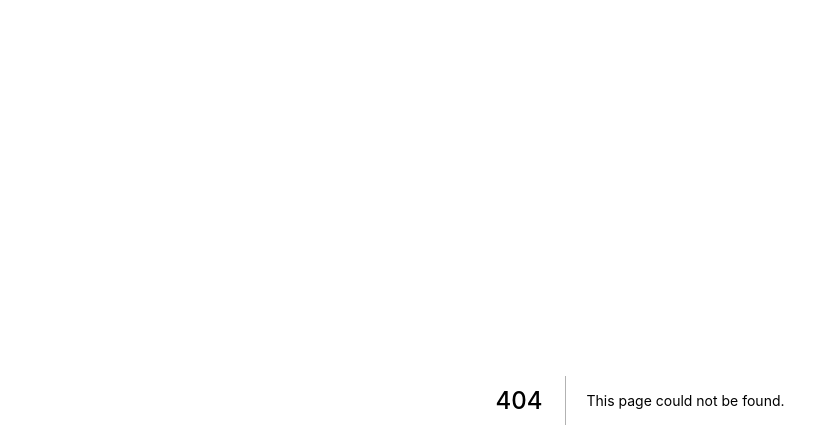
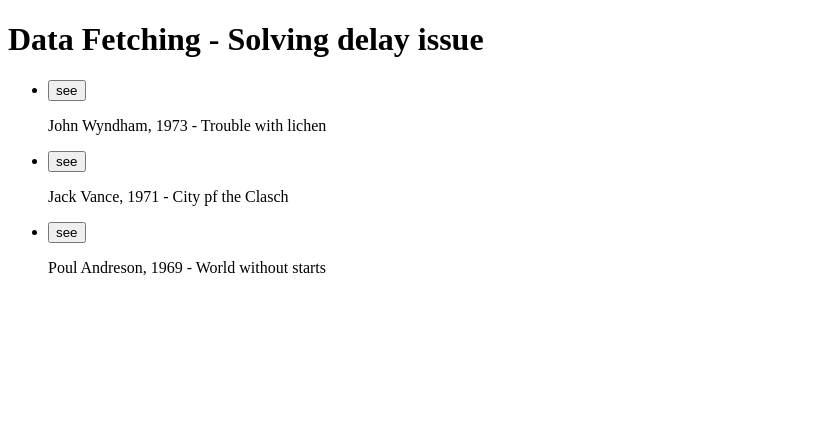
Before and after one commit to didof/next-guide, a Next.js app: page /mock in a window 1280 px wide. Before the commit this address had no page. Shown: the top 448 px of the page, without its empty margins (0-839 px from the left). Built offline with nearby package versions, Linux system fonts and the light colour scheme; data requests are answered from the project's data file.

Commit message:
new: dealing with delay to obtain SPA feeling

```diff
--- /dev/null
+++ b/db.json
@@ -0,0 +1,22 @@
+{
+    "books": [
+        {
+            "id": 618,
+            "title": "Trouble with lichen",
+            "printed": 1973,
+            "author": "John Wyndham"
+        },
+        {
+            "id": 562,
+            "title": "City pf the Clasch",
+            "printed": 1971,
+            "author": "Jack Vance"
+        },
+        {
+            "id": 529,
+            "title": "World without starts",
+            "printed": 1969,
+            "author": "Poul Andreson"
+        }
+    ]
+}
--- a/package.json
+++ b/package.json
@@ -5,12 +5,16 @@
   "scripts": {
     "dev": "next dev",
     "build": "next build",
-    "start": "next start"
+    "start": "next start",
+    "mock-server": "json-server --watch ./db.json -p 4001 -d 3000"
   },
   "dependencies": {
     "isomorphic-unfetch": "^3.0.0",
     "next": "9.3.6",
     "react": "16.13.1",
     "react-dom": "16.13.1"
+  },
+  "devDependencies": {
+    "json-server": "^0.16.1"
   }
 }
--- /dev/null
+++ b/src/pages/mock.js
@@ -0,0 +1,64 @@
+import fetch from 'isomorphic-unfetch'
+import Link from 'next/link'
+import { useState, useEffect } from 'react'
+
+const Mock = ({ booksList }) => {
+	const [books, setBooks] = useState(booksList)
+
+	useEffect(() => {
+		async function loadBooks() {
+			const url = `http://localhost:4001/books`
+			const response = await fetch(url)
+			const json_response = await response.json()
+			setBooks(json_response)
+		}
+
+		if (booksList.length === 0) {
+			loadBooks()
+		}
+	}, [])
+
+	let list_books = <div>Loading</div>
+
+	if (books.length > 0) {
+		list_books = books.map(({ id, title, printed, author }) => {
+			return (
+				<li key={id}>
+					<Link href='/books/[book]' as={`/books/${id}`}>
+						<button>see</button>
+					</Link>
+					<p>
+						{author}, {printed} - {title}
+					</p>
+				</li>
+			)
+		})
+	}
+
+	return (
+		<div>
+			<h1>Data Fetching - Solving delay issue</h1>
+			<ul>{list_books}</ul>
+		</div>
+	)
+}
+
+Mock.getInitialProps = async ({ query, req }) => {
+	if (!req) {
+		console.log('called on the client')
+		return { booksList: [] }
+	}
+	console.log('called on the server')
+
+	const url = `http://localhost:4001/books`
+
+	if (query.author) {
+		url += `?author=${query.author}`
+	}
+
+	const response = await fetch(url)
+	const json_response = await response.json()
+	return { booksList: json_response }
+}
+
+export default Mock
```
Also changed, not shown: src/pages/books/[book].js (added, +29 -0 lines), 2 other files (tests, documents, lock files or other folders).
